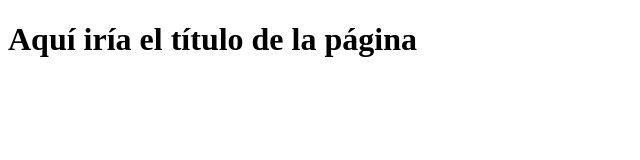
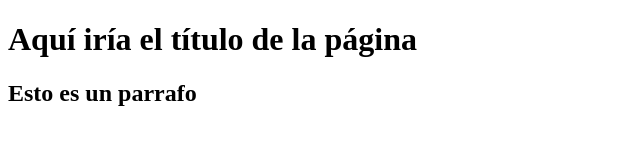
Before and after one commit to Lauravp36/Proyecto-Visual-Studio, a plain HTML site: page index.html in a window 1280 px wide. Shown: the whole page, without its empty margins (0-640 px from the left). Drawn offline with Linux system fonts and the light colour scheme.

Commit message:
Update index.html

```diff
--- a/index.html
+++ b/index.html
@@ -7,5 +7,6 @@
 </head>
 <body>
     <h1>Aquí iría el título de la página</h1>
+    <h2>Esto es un parrafo</h2>
 </body>
 </html>
```
